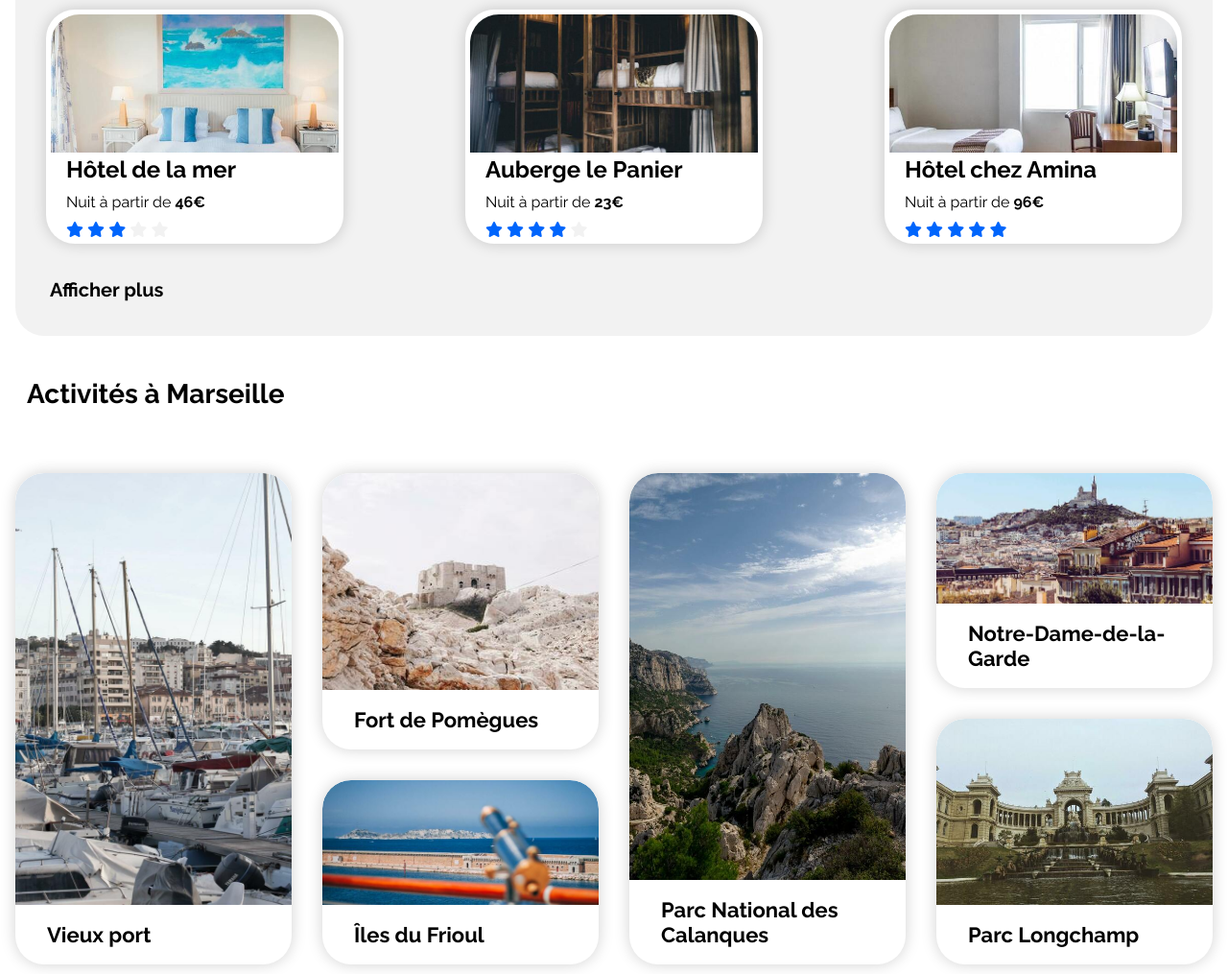
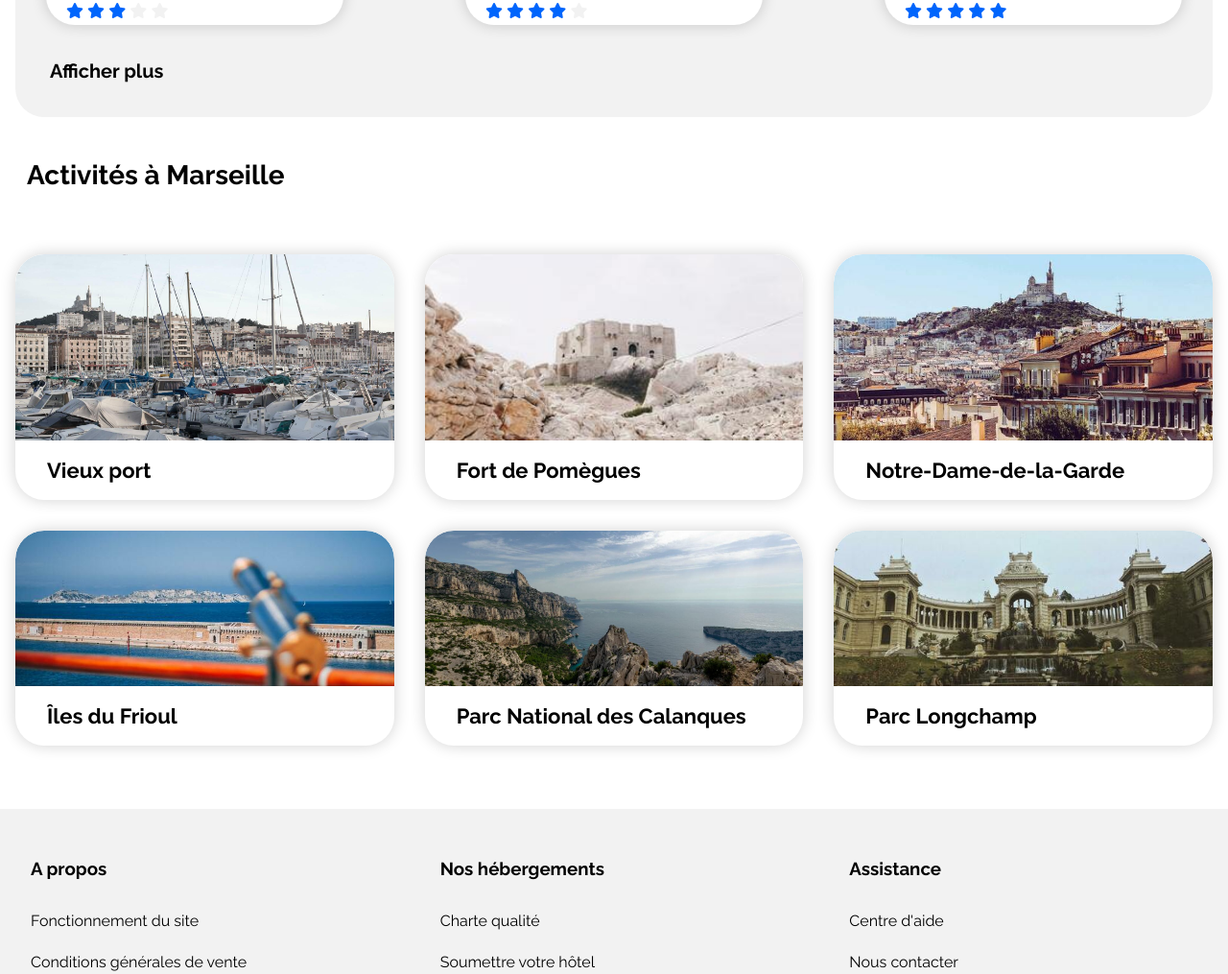
Before and after one commit to FlorysiakSimon/FlorysiakSimon_2_03122020, a plain HTML site: page index.html in a window 1280 px wide. Shown: the part 1483-2498 px from the top of the page at 96% size. Drawn offline with Linux system fonts and the light colour scheme.

Commit message:
(11/12/20) responsiv section activités

```diff
--- a/css/index.css
+++ b/css/index.css
@@ -526,7 +526,9 @@ footer {
 
 @media screen and (max-width: 769px) {
   /*SECTION HEBERGEMENTS*/
-
+  .containerPopulairesItem {
+    width: 100%;
+  }
   .containerHebergement {
     display: block;
   }
@@ -550,6 +552,7 @@ footer {
 
 /* RESPONSIV DESKTOP */
 @media screen and (max-width: 1440px) {
+  /*HEBERGEMENT*/
   .hebergements {
     flex-direction: column;
   }
@@ -564,13 +567,44 @@ footer {
     display: flex;
     flex-direction: row;
     flex-wrap: wrap;
+    justify-content: space-around;
   }
   .containerPopulairesTitle {
     display: flex;
     margin-top: 0px;
     flex: 100%;
   }
+  .containerPopulairesItem {
+    max-width: 340px;
+  }
   .containerHebergement {
     order: 2;
   }
+  /*ACTIVITES*/
+  .activity {
+    grid-template-columns: repeat(3, 1fr);
+  }
+  .containerActivity1 {
+    grid-row: 1/5;
+    grid-column: 1/2;
+  }
+  .containerActivity2 {
+    grid-row: 1/5;
+  }
+  .containerActivity3 {
+    grid-row: 5/7;
+    grid-column: 1/2;
+  }
+  .containerActivity4 {
+    grid-row: 5/7;
+    grid-column: 2/3;
+  }
+  .containerActivity5 {
+    grid-row: 1/5;
+    grid-column: 3/4;
+  }
+  .containerActivity6 {
+    grid-row: 5/7;
+    grid-column: 3/4;
+  }
 }
--- a/index.html
+++ b/index.html
@@ -1,7 +1,8 @@
 <!DOCTYPE html>
 <html lang="fr">
 	<head>
-		<link rel="shortcut icon" href="img\logo\Reservia.svg" type="image/x-icon">
+		<meta charset="UTF-8">
+		<link rel="shortcut icon" href="img/logo/Reservia.svg" type="image/x-icon">
 		<script src="https://kit.fontawesome.com/6e47aa01d7.js" crossorigin="anonymous"></script>
 		<link href="css/index.css" rel="stylesheet">
 		<title>Reservia</title>
@@ -9,7 +10,7 @@
 	<body>
 		<!--HEADER-->
 		<header class="header">
-			<img src="img/logo/Reservia@3x.png" alt="logo Reservia" class="logo" srcset="/img/logo/Reservia.svg"/>
+			<img src="img/logo/Reservia@3x.png" alt="logo Reservia" class="logo" srcset="img/logo/Reservia.svg"/>
 				<nav class="navbarLink">
 					<a href="#hebergements" class="active">Hébergements</a>
 					<a href="#activity">Activités</a>
@@ -19,7 +20,7 @@
 		<main>
 			<!--SECTION SEARCH-->
 			<section class="search">
-				<h1 class="searchTitle">Trouvez votre hébergement pour des vacances de rêve</h1>
+				<h2 class="searchTitle">Trouvez votre hébergement pour des vacances de rêve</h2>
 				<p class="searchText">
 					En plein centre ville ou en pleine nature
 				</p>
```
